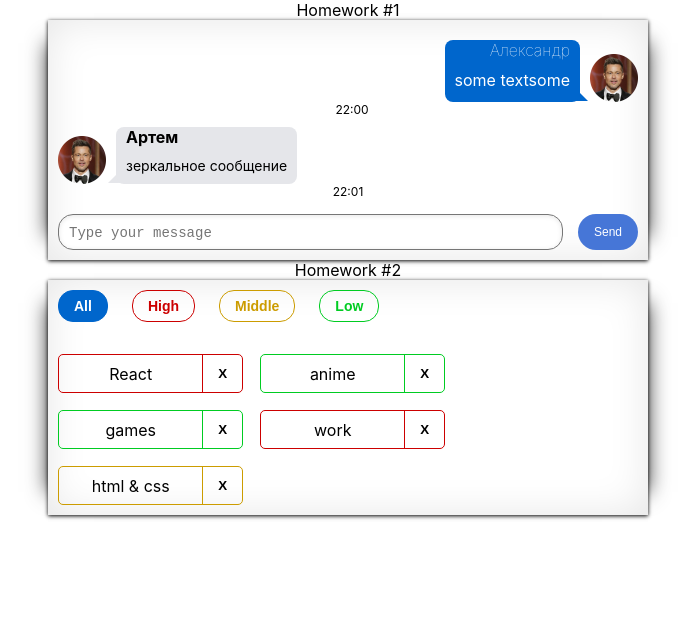
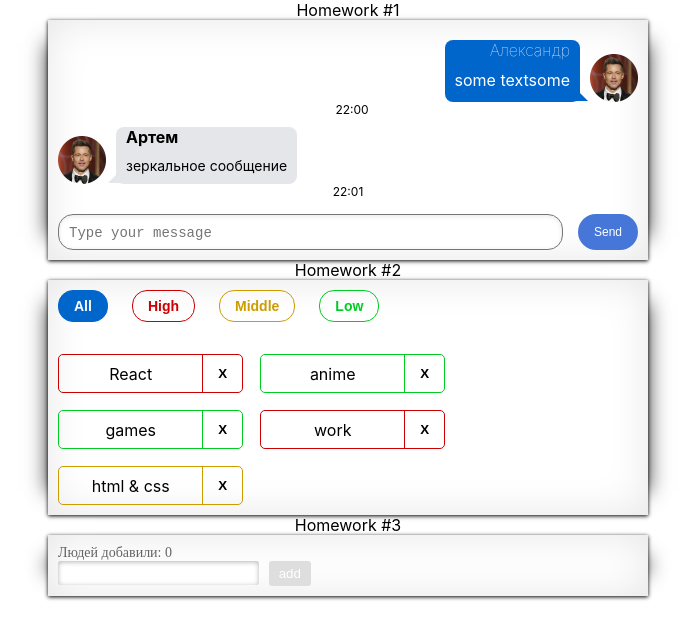
Before and after one commit to exleonardo/HomeWork, a React (Create React App) app: page / in a window 1280 px wide. Shown: the top 638 px of the page, without its empty margins (292-987 px from the left). Built offline with nearby package versions, Linux system fonts and the light colour scheme.

Commit message:
completed HW3

```diff
--- a/src/s1-main/App.module.css
+++ b/src/s1-main/App.module.css
@@ -8,7 +8,6 @@
 }
 
 .hw {
-
     width: 600px;
     box-shadow: 0 1px 4px rgba(0, 0, 0, 1),
     -23px 0 20px -23px rgba(0, 0, 0, .8),
--- a/src/s1-main/App.tsx
+++ b/src/s1-main/App.tsx
@@ -2,6 +2,7 @@ import React from 'react'
 import s from './App.module.css'
 import HW1 from '../s2-homeworks/hw01/HW1'
 import HW2 from "../s2-homeworks/hw02/HW2";
+import HW3 from "../s2-homeworks/hw03/HW3";
 
 function App() {
     return (
@@ -9,7 +10,7 @@ function App() {
             <HW1/>
             {/*раскомментировать по ходу выполнения*/}
             <HW2/>
-            {/*<HW3/>*/}
+            <HW3/>
             {/*<HW4/>*/}
 
             {/*при выполнении дз 5 и более - закомментировать здесь дз 1-4, так как они есть внутри дз 5*/}
--- a/src/s2-homeworks/hw03/Greeting.module.css
+++ b/src/s2-homeworks/hw03/Greeting.module.css
@@ -1,35 +1,93 @@
 .greetingForm {
+
 }
 
 .inputAndButtonContainer {
+    display: flex;
+    justify-content: flex-start;
+
+
 }
 
 .error {
+    color: #cc0000;
 }
 
 .input {
+    border: red 1px solid;
 }
 
 .input:focus {
+    border: red 1px solid;
 }
 
 .errorInput {
+    border: red 1px solid;
+    display: inline-flex;
+    height: 1.5rem;
+    outline: none;
+    font-size: 14px;
+    padding: 10px;
+    border-radius: 3px;
+    overflow: hidden;
+    box-shadow: inset 0 1px 5px rgba(0,0,0,.3);
+    /*border: 0;*/
+}
+.trueInput {
+    display: inline-flex;
+    height: 1.5rem;
+    outline: none;
+    font-size: 14px;
+    padding: 10px;
+    border-radius: 3px;
+    overflow: hidden;
+    box-shadow: inset 0 1px 5px rgba(0,0,0,.3);
+    border: 0;
 }
 
+
+
 .button {
+    margin-left: 10px;
+    display: flex;
+    height: 100%;
+    width: 13px;
+    padding: 0.3125rem 1.3rem;
+    justify-content: center;
+    align-items: center;
+    gap: 0.625rem;
+    flex-shrink: 0;
+    background-color: #4676D7;
+    color: #fff;
+    border-radius:3px;
+    border: 0;
 }
-
+.button:hover {
+    background: #1d49aa;
+}
 .button:focus {
+    outline: none;
+    box-shadow: 0 0 0 4px #cbd6ee;
 }
 
 .button:active {
+    outline: none;
+    box-shadow: 0 0 0 4px #cbd6ee;
 }
 
 .button:disabled {
+    background-color: #dedede;
 }
 
 .text {
+    color: rgba(0, 0, 0, 0.60);
+    font-size: 0.875rem;
+    font-family: Montserrat, serif;
+    font-style: normal;
+    font-weight: 400;
+    line-height: normal;
 }
 
 .greeting {
+
 }
--- a/src/s2-homeworks/hw03/Greeting.tsx
+++ b/src/s2-homeworks/hw03/Greeting.tsx
@@ -1,15 +1,16 @@
-import React, {ChangeEvent, KeyboardEvent} from 'react'
+import React, {ChangeEvent,MouseEvent, KeyboardEvent} from 'react'
 import s from './Greeting.module.css'
 
+
 type GreetingPropsType = {
-    name: any // need to fix any
-    setNameCallback: any // need to fix any
-    addUser: any // need to fix any
-    onBlur: any // need to fix any
-    onEnter: any // need to fix any
-    error: any // need to fix any
-    totalUsers: any // need to fix any
-    lastUserName?: any // need to fix any
+    name: string // need to fix any
+    setNameCallback:(e:ChangeEvent<HTMLInputElement>)=>void // need to fix any
+    addUser:(e:MouseEvent<HTMLButtonElement>)=>void // need to fix any
+    onBlur:()=>void // need to fix any
+    onEnter:(e: KeyboardEvent<HTMLInputElement>)=>void // need to fix any
+    error:string // need to fix any
+    totalUsers:number // need to fix any
+    lastUserName?:string // need to fix any
 }
 
 // презентационная компонента (для верстальщика)
@@ -25,7 +26,7 @@ const Greeting: React.FC<GreetingPropsType> = (
         lastUserName,
     } // деструктуризация пропсов
 ) => {
-    const inputClass = s.errorInput // need to fix with (?:)
+    const inputClass = error?s.errorInput:s.trueInput // need to fix with (?:)
 
     return (
         <div id={'hw3-form'} className={s.greetingForm}>
--- a/src/s2-homeworks/hw03/GreetingContainer.tsx
+++ b/src/s2-homeworks/hw03/GreetingContainer.tsx
@@ -3,35 +3,46 @@ import Greeting from './Greeting'
 import { UserType } from './HW3'
 
 type GreetingContainerPropsType = {
-    users: any // need to fix any
-    addUserCallback: any // need to fix any
+    users: UserType[] // need to fix any
+    addUserCallback: (name:string)=>void // need to fix any
 }
 
-export const pureAddUser = (name: any, setError: any, setName: any, addUserCallback: any) => {
+export const pureAddUser = (name: string, setError: (val:string)=>void, setName: any, addUserCallback: any) => {
     // если имя пустое - показать ошибку, иначе - добавить юзера и очистить инпут
+    if (name.trim()===""){
+        setError("Ошибка! Введите имя!")
+    }else{
+        addUserCallback(name.trim())
+        setName('')
+    }
 }
 
-export const pureOnBlur = (name: any, setError: any) => { // если имя пустое - показать ошибку
+export const pureOnBlur = (name: string, setError:(value:string)=>void) => { // если имя пустое - показать ошибку
+    if(name.trim()===""){
+        setError("Ошибка! Введите имя!")
+    }
 }
 
-export const pureOnEnter = (e: any, addUser: any) => { // если нажата кнопка Enter - добавить
+export const pureOnEnter = (e: KeyboardEvent<HTMLInputElement>, addUser: any) => {
+    // если нажата кнопка Enter - добавить
+
+    if(e.key==="Enter"){
+        addUser()
+    }
 }
 
 // более простой и понятный для новичков
 // function GreetingContainer(props: GreetingPropsType) {
 
 // более современный и удобный для про :)
-const GreetingContainer: React.FC<GreetingContainerPropsType> = ({
-    users,
-    addUserCallback,
-}) => {
+const GreetingContainer: React.FC<GreetingContainerPropsType> = ({users, addUserCallback,}) => {
     // деструктуризация пропсов
-    const [name, setName] = useState<any>('') // need to fix any
-    const [error, setError] = useState<any>('') // need to fix any
+    const [name, setName] = useState<string>('') // need to fix any
 
-    const setNameCallback = (e: any) => { // need to fix any
-        setName('some name') // need to fix
+    const [error, setError] = useState<string>('') // need to fix any
 
+    const setNameCallback = (e:ChangeEvent<HTMLInputElement>) => { // need to fix any
+        setName(e.currentTarget.value) // need to fix
         error && setError('')
     }
     const addUser = () => {
@@ -42,12 +53,12 @@ const GreetingContainer: React.FC<GreetingContainerPropsType> = ({
         pureOnBlur(name, setError)
     }
 
-    const onEnter = (e: any) => {
+    const onEnter = (e: KeyboardEvent<HTMLInputElement>) => {
         pureOnEnter(e, addUser)
     }
 
-    const totalUsers = 0 // need to fix
-    const lastUserName = 'some name' // need to fix
+    const totalUsers = users.length// need to fix
+    const lastUserName =users.length>0?users[users.length-1].name:""// need to fix
 
     return (
         <Greeting
--- a/src/s2-homeworks/hw03/HW3.tsx
+++ b/src/s2-homeworks/hw03/HW3.tsx
@@ -19,20 +19,22 @@ import GreetingContainer from './GreetingContainer'
 
 // types
 export type UserType = {
-    _id: any // need to fix any
-    name: any // need to fix any
+    _id: string // need to fix any
+    name: string // need to fix any
 }
 
-export const pureAddUserCallback = (name: any, setUsers: any, users: any) => { // need to fix any
-    const user = { // need to fix
+export const pureAddUserCallback = (name: string, setUsers:(val:UserType[])=>void, users:UserType[]) => { // need to fix any
+
+    const user = {_id:v1(),
+        name:name
     }
     setUsers([...users, user])
 }
 
 const HW3 = () => {
-    const [users, setUsers] = useState<any>([]) // need to fix any
+    const [users, setUsers] = useState<Array<UserType>>([]) // need to fix any
 
-    const addUserCallback = (name: any) => { // need to fix any
+    const addUserCallback = (name: string) => { // need to fix any
         pureAddUserCallback(name, setUsers, users)
     }
 
```
